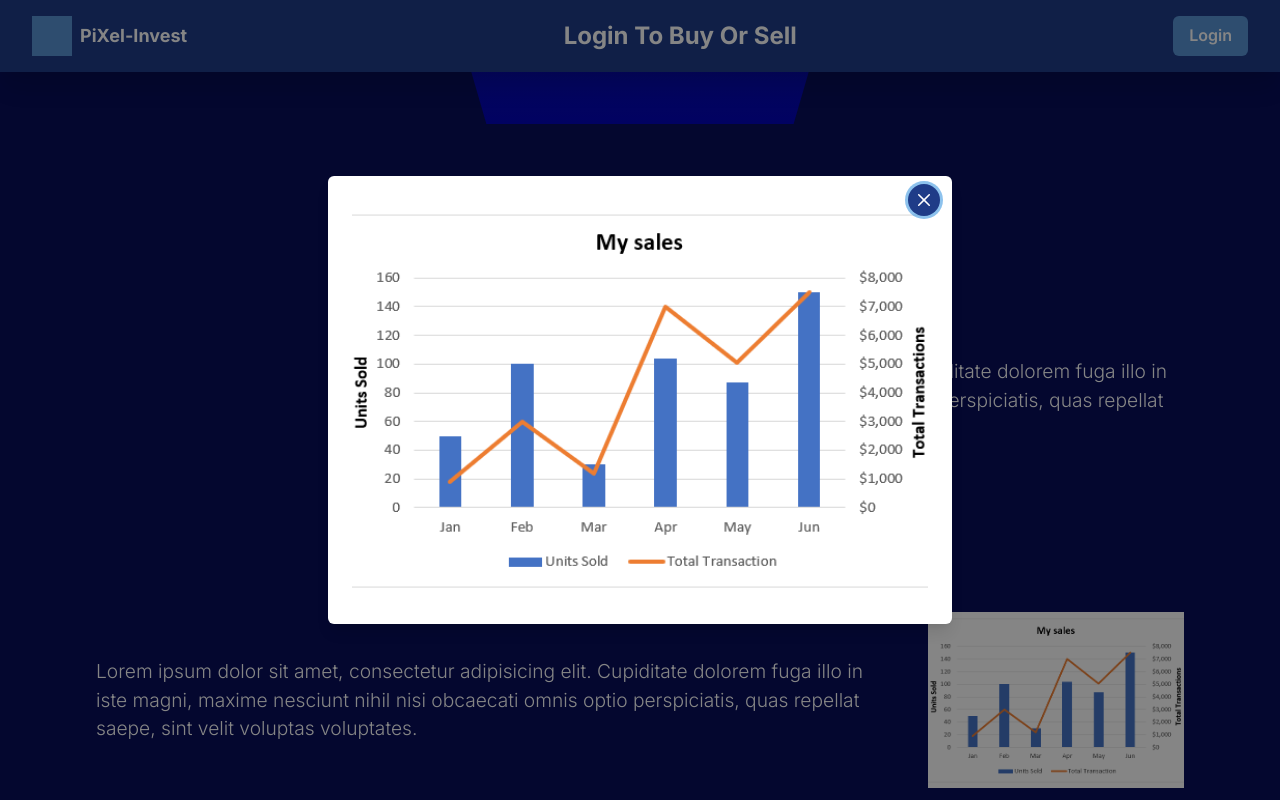
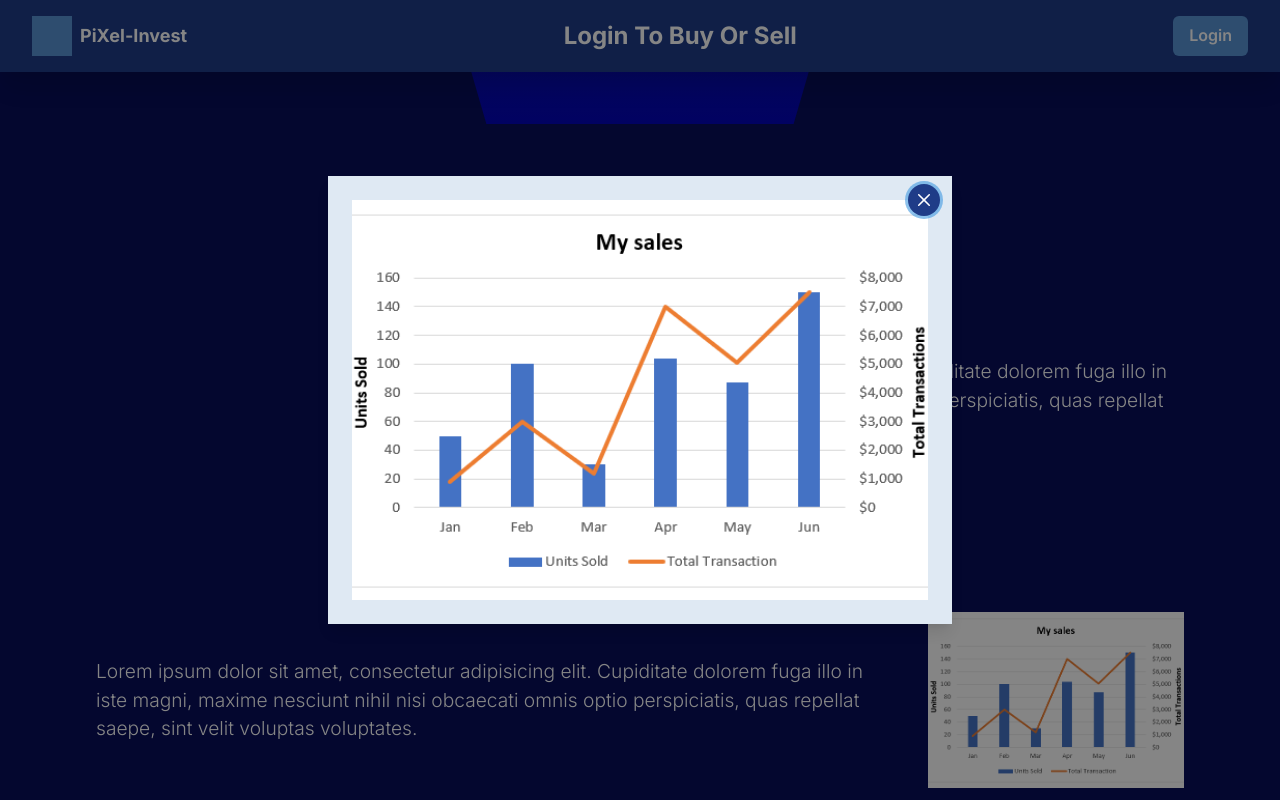
Before and after one commit to M-Afzaal-Afzal/pixel-invest, a Next.js app: page / in a window 1280 px wide. Both pictures are taken after a click on the element 224 px from the left and 906 px from the top of the page. Shown: the part 506-1306 px from the top of the page. Built offline with nearby package versions, Linux system fonts and the light colour scheme; no server answers.

Commit message:
bug fixed. background updated of zoomed image

```diff
--- a/src/components/Layout/Footer.tsx
+++ b/src/components/Layout/Footer.tsx
@@ -33,7 +33,7 @@ const Footer: React.FC = () => {
                          justifyContent={'center'}
                     >
                         <Box width={['14rem','20rem']} h={['3.5rem','5rem']} position={'relative'}>
-                            <Image src={'/home/footer-logo.png'} objectFit={'cover'} layout={'fill'}/>
+                            <Image priority src={'/home/footer-logo.png'} objectFit={'cover'} layout={'fill'}/>
                         </Box>
                     </Box>
                 </Box>
--- a/src/pages/index.tsx
+++ b/src/pages/index.tsx
@@ -88,12 +88,11 @@ const Index: React.FC = () => {
                                                 <ModalOverlay onClick={closeHandler}/>
                                                 <ModalContent layoutId={selectedId}  as={MotionBox} w={['28rem','39rem']} h={['','17rem','28rem']}>
                                                     <ModalBody
-
+                                                        bg={'brand.background'}
                                                         display={'flex'}
                                                         justifyContent={'center'}
                                                         p={0} alignItems={'center'}
                                                         align={'center'}
-
                                                     >
                                                         <ModalCloseButton
                                                             bg={'brand.secondary'}
```
